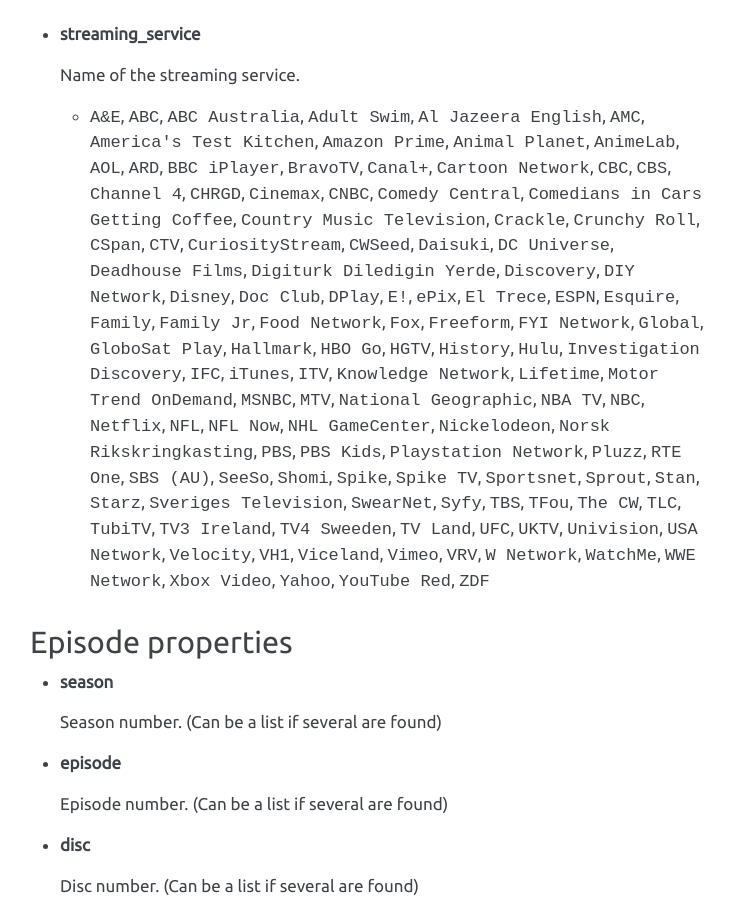
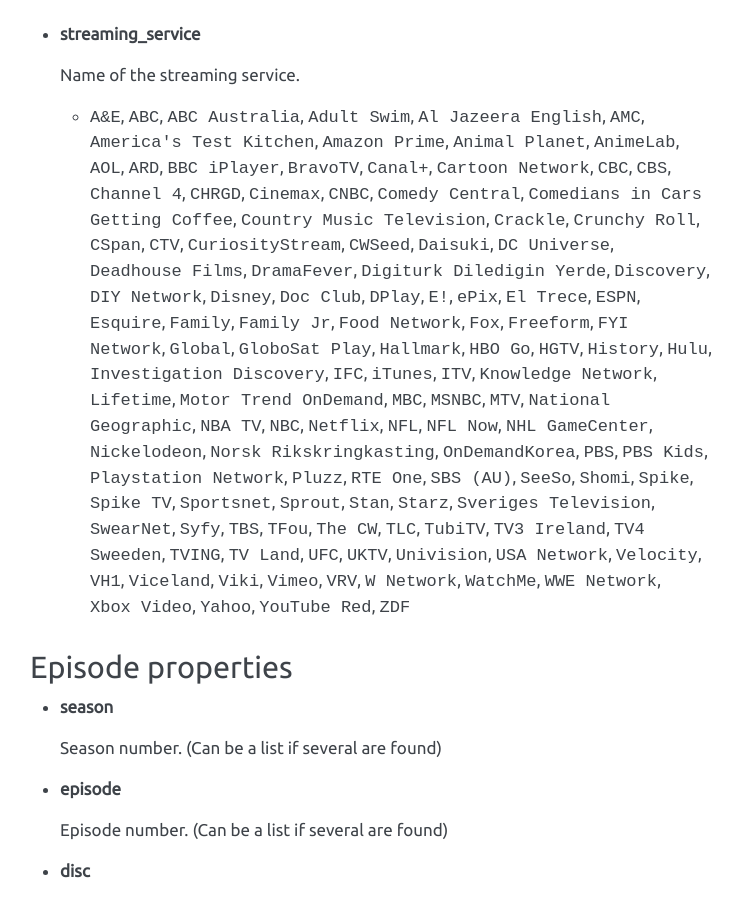
Before and after one commit to guessit-io/guessit, a Sphinx documentation site: the page built from docs/properties.rst, in a window 1280 px wide and 900 px high, scrolled down 1252 px. Shown: the whole window, without its empty margins (408-1150 px from the left). Built offline with Sphinx 7.4.7, drawn with Linux system fonts in a browser that asks for light colours.

Commit message:
Add more streaming sites

```diff
--- a/docs/properties.rst
+++ b/docs/properties.rst
@@ -76,17 +76,17 @@ Main properties
     ``Amazon Prime``, ``Animal Planet``, ``AnimeLab``, ``AOL``, ``ARD``, ``BBC iPlayer``, ``BravoTV``, ``Canal+``,
     ``Cartoon Network``, ``CBC``, ``CBS``, ``Channel 4``, ``CHRGD``, ``Cinemax``, ``CNBC``, ``Comedy Central``,
     ``Comedians in Cars Getting Coffee``, ``Country Music Television``, ``Crackle``, ``Crunchy Roll``, ``CSpan``,
-    ``CTV``, ``CuriosityStream``, ``CWSeed``, ``Daisuki``, ``DC Universe``,  ``Deadhouse Films``,
+    ``CTV``, ``CuriosityStream``, ``CWSeed``, ``Daisuki``, ``DC Universe``,  ``Deadhouse Films``,  ``DramaFever``,
     ``Digiturk Diledigin Yerde``, ``Discovery``, ``DIY Network``, ``Disney``, ``Doc Club``, ``DPlay``, ``E!``, ``ePix``,
     ``El Trece``, ``ESPN``, ``Esquire``, ``Family``, ``Family Jr``, ``Food Network``, ``Fox``, ``Freeform``,
     ``FYI Network``, ``Global``, ``GloboSat Play``, ``Hallmark``, ``HBO Go``, ``HGTV``, ``History``, ``Hulu``,
     ``Investigation Discovery``, ``IFC``, ``iTunes``, ``ITV``, ``Knowledge Network``, ``Lifetime``,
-    ``Motor Trend OnDemand``, ``MSNBC``, ``MTV``, ``National Geographic``, ``NBA TV``, ``NBC``, ``Netflix``, ``NFL``,
-    ``NFL Now``, ``NHL GameCenter``, ``Nickelodeon``, ``Norsk Rikskringkasting``, ``PBS``, ``PBS Kids``,
+    ``Motor Trend OnDemand``, ``MBC``, ``MSNBC``, ``MTV``, ``National Geographic``, ``NBA TV``, ``NBC``, ``Netflix``, ``NFL``,
+    ``NFL Now``, ``NHL GameCenter``, ``Nickelodeon``, ``Norsk Rikskringkasting``, ``OnDemandKorea``, ``PBS``, ``PBS Kids``,
     ``Playstation Network``, ``Pluzz``, ``RTE One``, ``SBS (AU)``, ``SeeSo``, ``Shomi``, ``Spike``, ``Spike TV``,
     ``Sportsnet``, ``Sprout``, ``Stan``, ``Starz``, ``Sveriges Television``, ``SwearNet``, ``Syfy``, ``TBS``, ``TFou``,
-    ``The CW``, ``TLC``, ``TubiTV``, ``TV3 Ireland``, ``TV4 Sweeden``, ``TV Land``, ``UFC``, ``UKTV``, ``Univision``,
-    ``USA Network``, ``Velocity``, ``VH1``, ``Viceland``, ``Vimeo``, ``VRV``, ``W Network``, ``WatchMe``,
+    ``The CW``, ``TLC``, ``TubiTV``, ``TV3 Ireland``, ``TV4 Sweeden``, ``TVING``, ``TV Land``, ``UFC``, ``UKTV``, ``Univision``,
+    ``USA Network``, ``Velocity``, ``VH1``, ``Viceland``, ``Viki``, ``Vimeo``, ``VRV``, ``W Network``, ``WatchMe``,
     ``WWE Network``, ``Xbox Video``, ``Yahoo``, ``YouTube Red``, ``ZDF``
 
 
```
Also changed, not shown: 1 other file.
